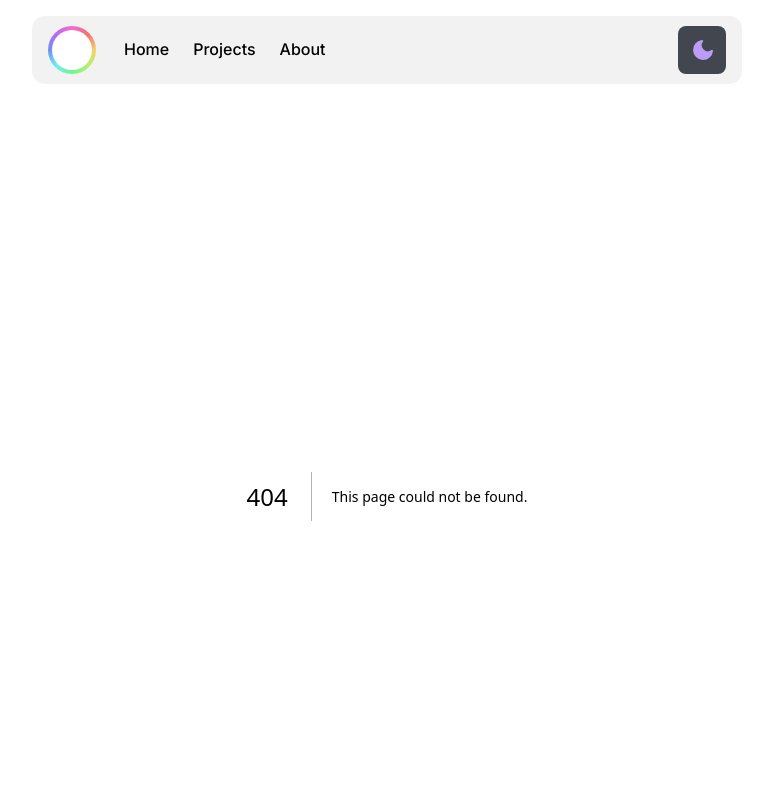
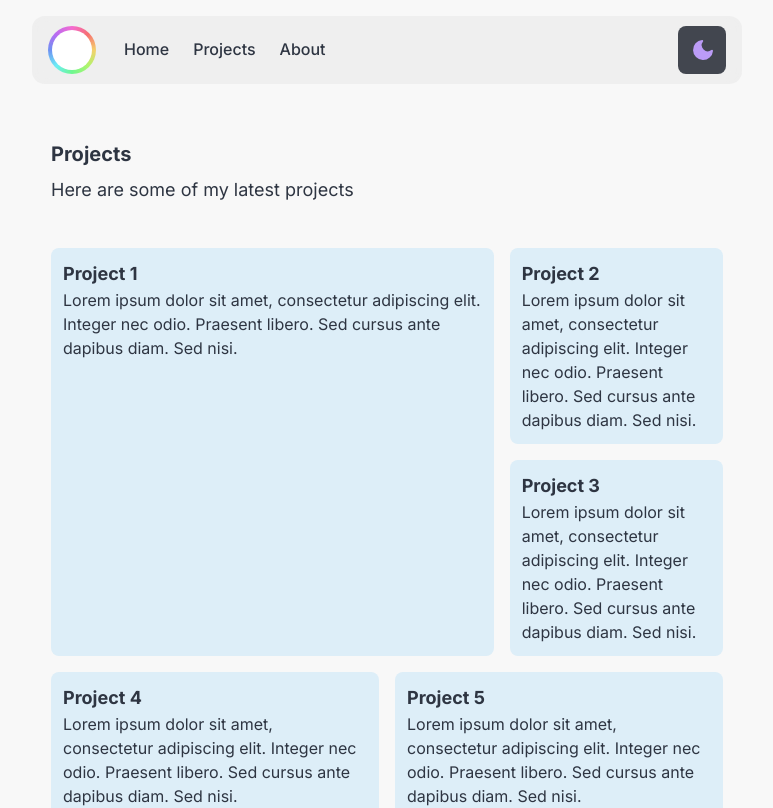
Before and after one commit to dngtnv/dev-blog-markdown, a Next.js app: page /projects in a window 1280 px wide. Before the commit this address had no page. Shown: the top 808 px of the page, without its empty margins (253-1026 px from the left). Built offline with nearby package versions, Linux system fonts and the light colour scheme.

Commit message:
add projects page component

```diff
--- /dev/null
+++ b/app/projects/page.tsx
@@ -0,0 +1,51 @@
+export default function Projects() {
+  return (
+    <>
+      <section className="mx-auto mt-11 flex max-w-2xl flex-col gap-2 px-3 sm:px-6 lg:px-0">
+        <h1 className="text-xl font-bold">Projects</h1>
+        <p className="text-lg leading-7 dark:text-[#bdbdbd]">
+          Here are some of my latest projects
+        </p>
+      </section>
+      <section className="mx-auto mt-11 flex max-w-2xl flex-row justify-between px-3 pb-12 sm:px-6 lg:px-0">
+        <div className="grid grid-cols-2 gap-x-4 gap-y-4 md:grid-cols-6 md:grid-rows-3 md:gap-4">
+          <div className="col-span-2 rounded-lg bg-[#DDEEF8] p-3 md:col-span-4 md:row-span-2 dark:bg-[#1B2532]">
+            <h2 className="text-lg font-bold">Project 1</h2>
+            <p className="text-base dark:text-[#bdbdbd]">
+              Lorem ipsum dolor sit amet, consectetur adipiscing elit. Integer
+              nec odio. Praesent libero. Sed cursus ante dapibus diam. Sed nisi.
+            </p>
+          </div>
+          <div className="rounded-lg bg-[#DDEEF8] p-3 md:col-span-2 md:row-span-1 dark:bg-[#1B2532]">
+            <h2 className="text-lg font-bold">Project 2</h2>
+            <p className="text-base dark:text-[#bdbdbd]">
+              Lorem ipsum dolor sit amet, consectetur adipiscing elit. Integer
+              nec odio. Praesent libero. Sed cursus ante dapibus diam. Sed nisi.
+            </p>
+          </div>
+          <div className="rounded-lg bg-[#DDEEF8] p-3 md:col-span-2 md:row-span-1 dark:bg-[#1B2532]">
+            <h2 className="text-lg font-bold">Project 3</h2>
+            <p className="text-base dark:text-[#bdbdbd]">
+              Lorem ipsum dolor sit amet, consectetur adipiscing elit. Integer
+              nec odio. Praesent libero. Sed cursus ante dapibus diam. Sed nisi.
+            </p>
+          </div>
+          <div className="col-span-2 rounded-lg bg-[#DDEEF8] p-3 md:col-span-3 md:row-span-1 dark:bg-[#1B2532]">
+            <h2 className="text-lg font-bold">Project 4</h2>
+            <p className="text-base dark:text-[#bdbdbd]">
+              Lorem ipsum dolor sit amet, consectetur adipiscing elit. Integer
+              nec odio. Praesent libero. Sed cursus ante dapibus diam. Sed nisi.
+            </p>
+          </div>
+          <div className="col-span-2 rounded-lg bg-[#DDEEF8] p-3 md:col-span-3 md:row-span-1 dark:bg-[#1B2532]">
+            <h2 className="text-lg font-bold">Project 5</h2>
+            <p className="text-base dark:text-[#bdbdbd]">
+              Lorem ipsum dolor sit amet, consectetur adipiscing elit. Integer
+              nec odio. Praesent libero. Sed cursus ante dapibus diam. Sed nisi.
+            </p>
+          </div>
+        </div>
+      </section>
+    </>
+  )
+}
```
